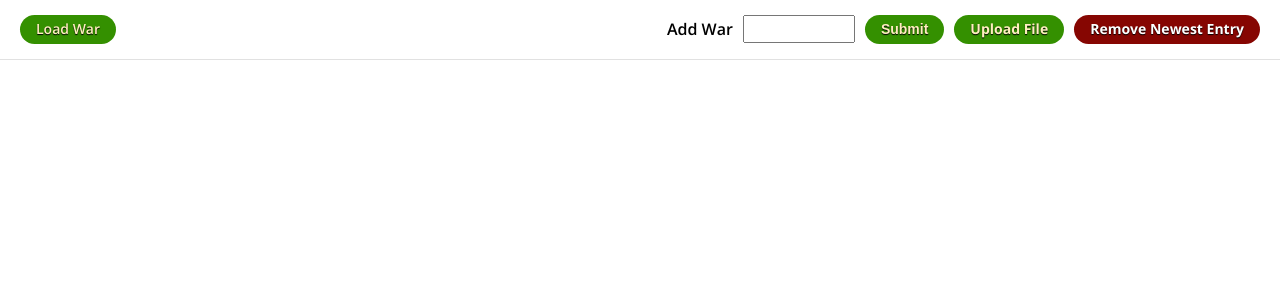
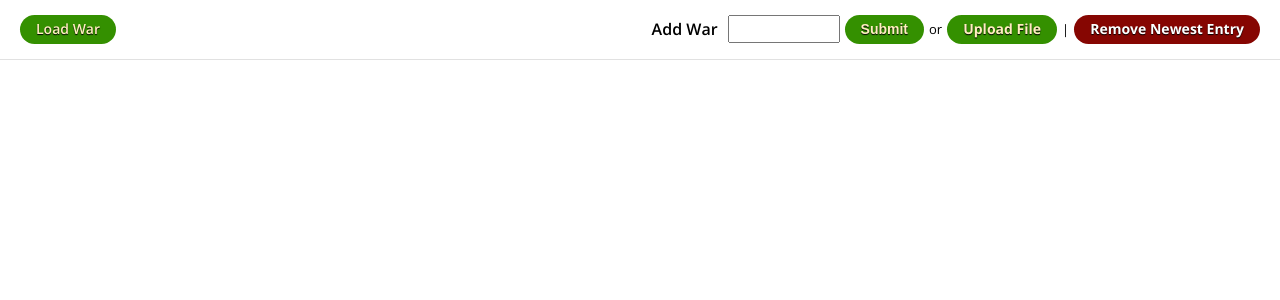
Before and after one commit to gnikmai/hero-wars-planner, a Jekyll site: the page built from index.md, in a window 1280 px wide. Shown: the top 300 px of the page. Built offline with Jekyll 4.4.1, drawn with Linux system fonts in a browser that asks for light colours.

Commit message:
Tiny tweaks

```diff
--- a/_assets/sass/modules/_header.scss
+++ b/_assets/sass/modules/_header.scss
@@ -31,7 +31,11 @@ header {
     }
 
     .button {
-      margin-left: 10px;
+      margin: 0 5px;
+
+      &:last-child {
+        margin-right: 0;
+      }
     }
   }
 
--- a/_includes/header.html
+++ b/_includes/header.html
@@ -9,11 +9,12 @@
       <h3>Add War</h3>
       <textarea id="data">{{ site.testdata }}</textarea>
       <input type="submit" value="Submit" class="button" />
+      or
       <label class="button">
         Upload File
         <input id="fileUpload" type="file" accept=".har" />
       </label>
-      <br />
+      |
       <a href="#" class="button button--danger"
       onClick="(function(){var newStorage=JSON.parse(localStorage.getItem('HeroWarsHistory'));newStorage.shift();localStorage.setItem('HeroWarsHistory',JSON.stringify(newStorage));})();">
       Remove Newest Entry</a>
```
Also changed, not shown: assets/sass/main.css, 2 other files.
